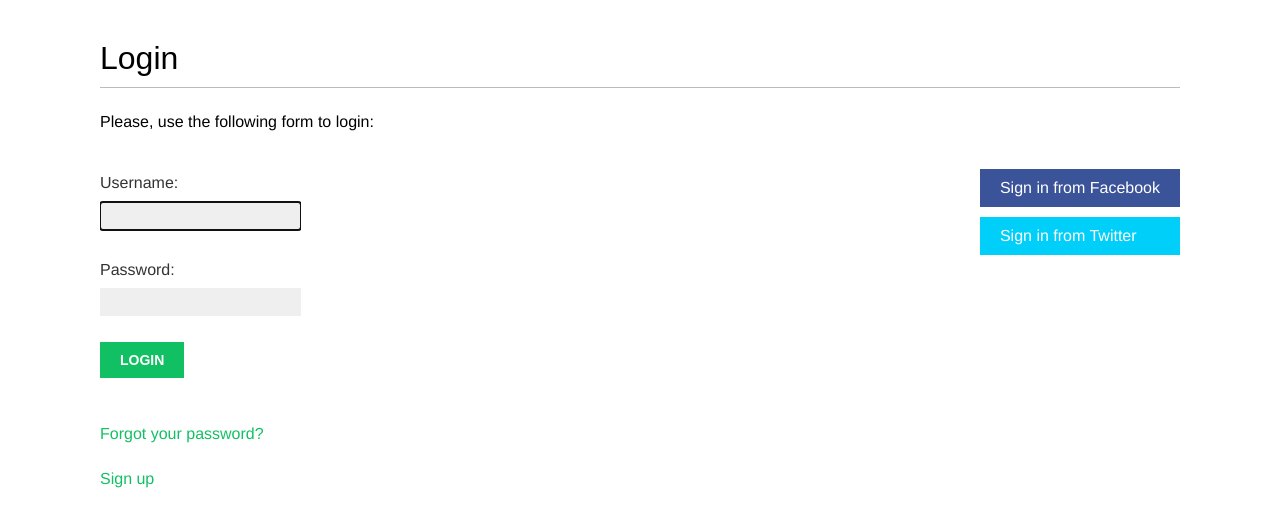
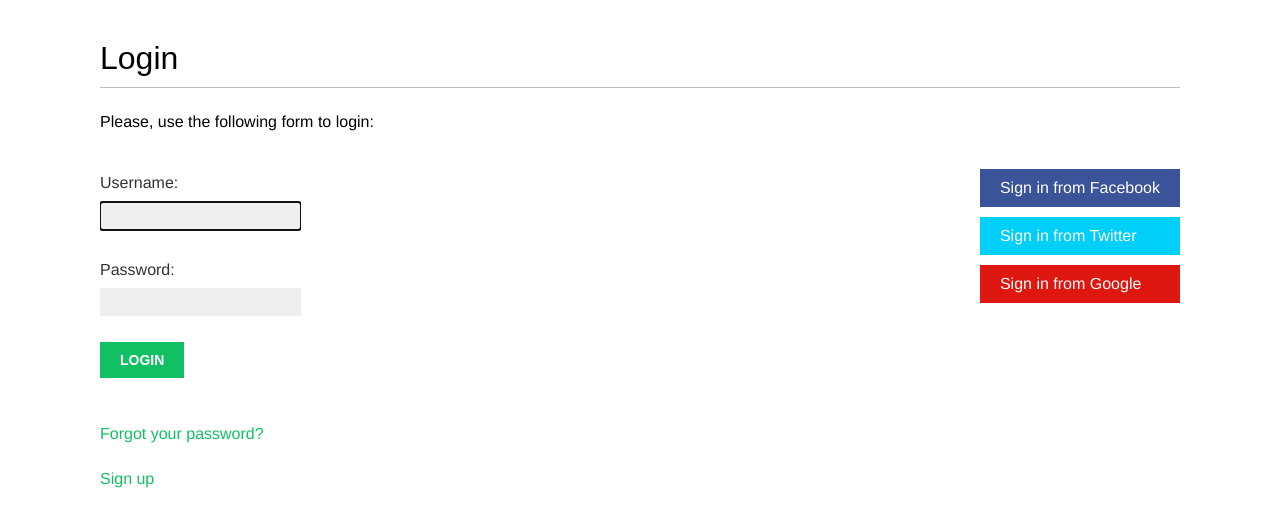
Before and after one commit to JayCammarano/Django3ByExample, a Django app: page /account/login/ in a window 1280 px wide. Shown: the part 47-574 px from the top of the page. Run offline with Django 3.2, Linux system fonts and the light colour scheme; some web fonts are replaced.

Commit message:
google oauth2

```diff
--- a/mysite/account/templates/registration/login.html
+++ b/mysite/account/templates/registration/login.html
@@ -32,6 +32,10 @@
                 <a href="{% url "social:begin" "twitter" %}">Sign
                 in from Twitter</a>
             </li>
+            <li class="google">
+                <a href="{% url "social:begin" "google-oauth2" %}">Sign
+                in from Google</a>
+            </li>
         </ul>
 
     </div>
```
